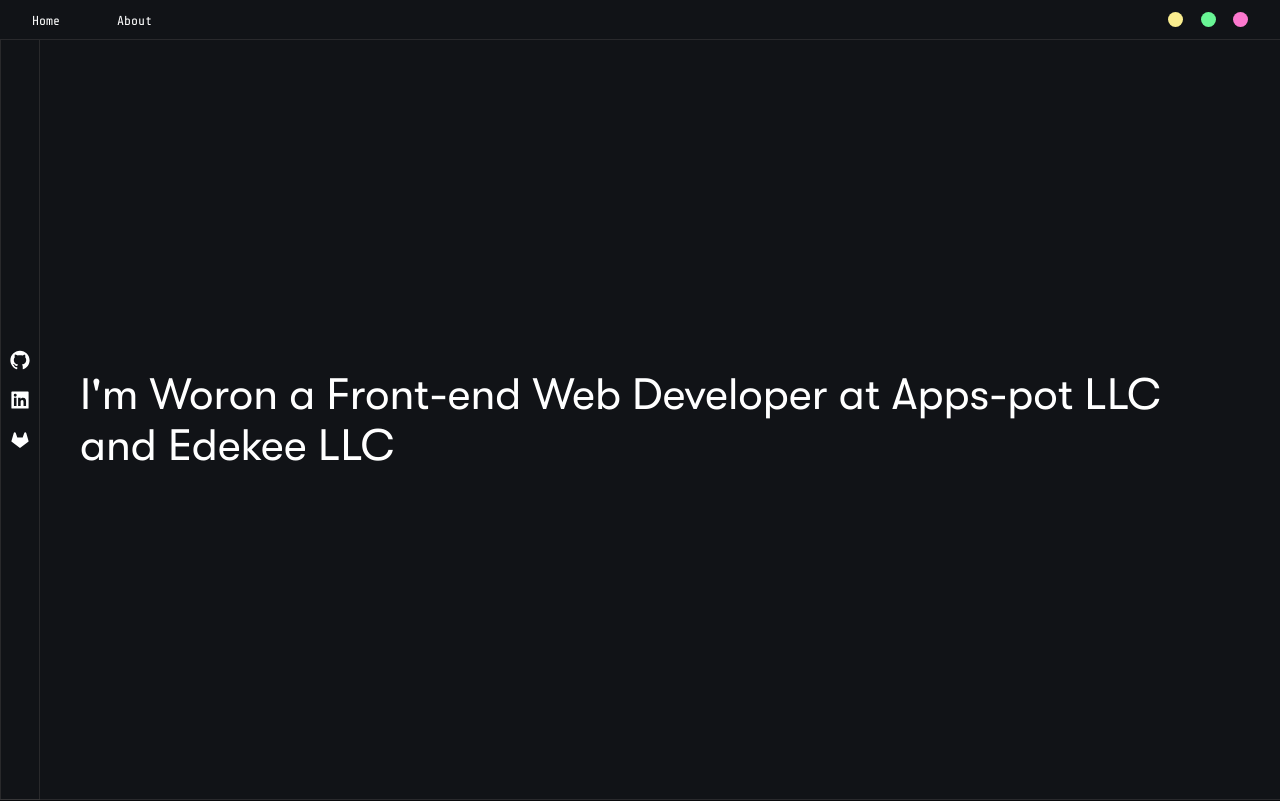
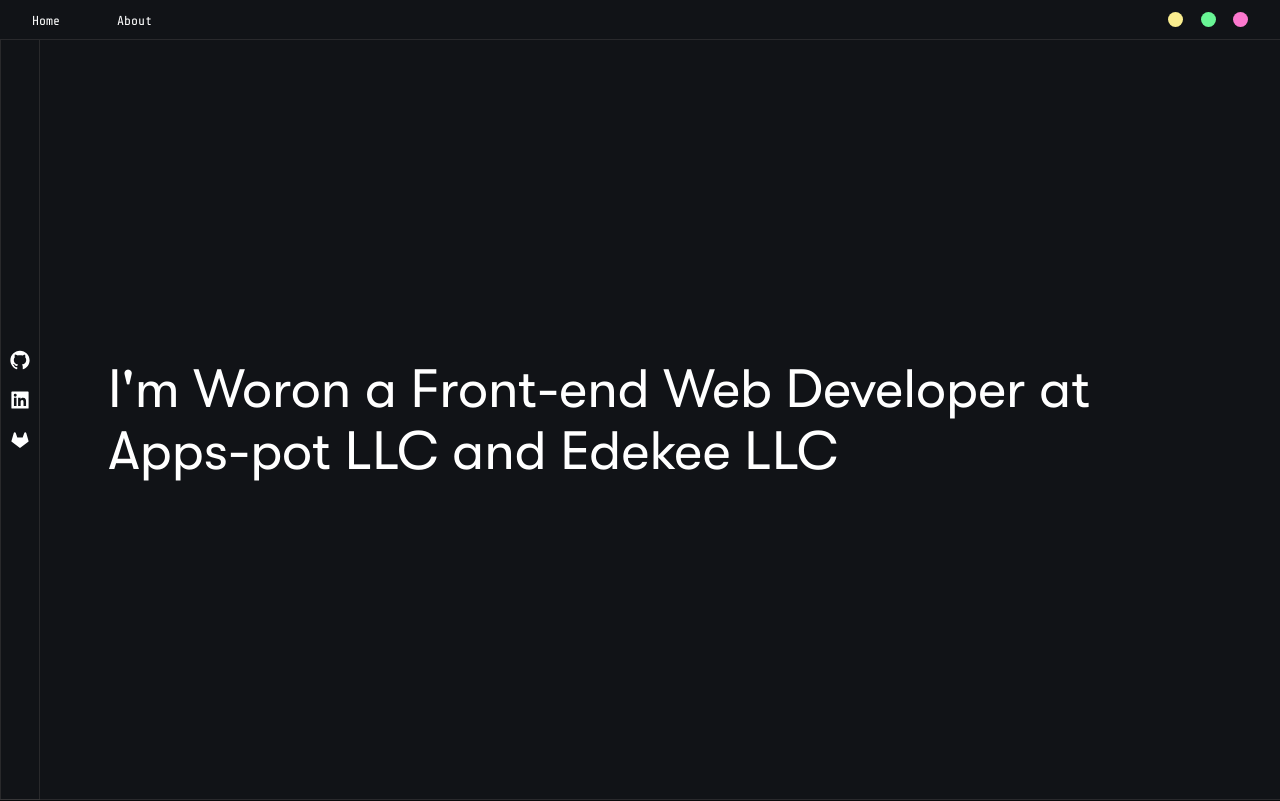
Before and after one commit to woronmene/personal-portfolio, a React (Create React App) app: page / in a window 1280 px wide. Shown: the top 801 px of the page. Built offline with nearby package versions, Linux system fonts and the light colour scheme.

Commit message:
about page and little refactoring

```diff
--- a/src/Styles/_global.scss
+++ b/src/Styles/_global.scss
@@ -12,10 +12,10 @@
 }
 
 .global__mainText {
-  font-size: 44px;
+  font-size: 54px;
 
   @include xlMaxBreakPoint {
-    font-size: 38px;
+    font-size: 40px;
     line-height: 3rem;
   }
 
--- a/src/components/Header/Header.scss
+++ b/src/components/Header/Header.scss
@@ -21,7 +21,7 @@
 
     &__text {
       height: 90%;
-      // width: 80%;
+      width: 95%;
       // border: 1px solid rgb(0, 255, 81);
 
       margin: 0 auto;
--- a/src/pages/About/About.scss
+++ b/src/pages/About/About.scss
@@ -34,7 +34,7 @@
       font-size: toRem(43);
       font-weight: bold;
       margin-bottom: 50px;
-      border: 1px solid red;
+      border: 1px solid rgb(20, 153, 189);
     }
 
     p {
```
